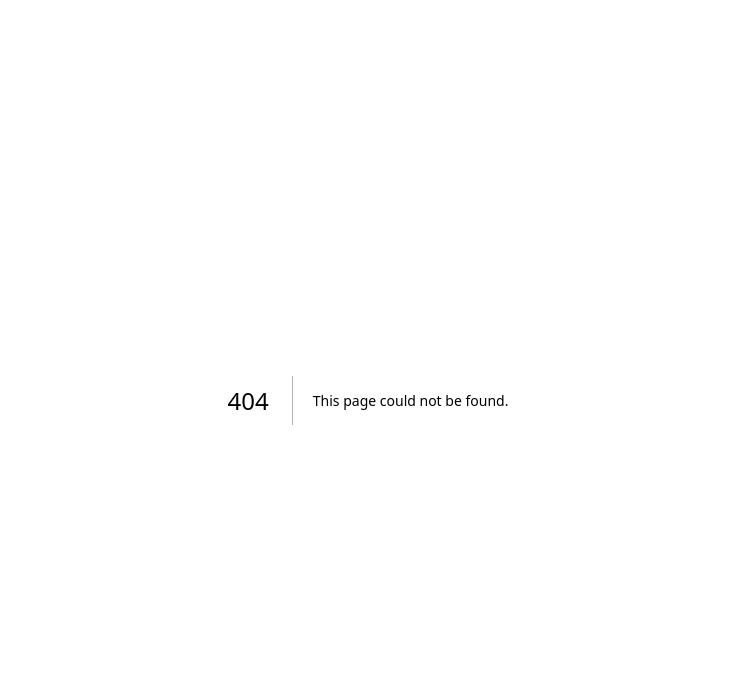
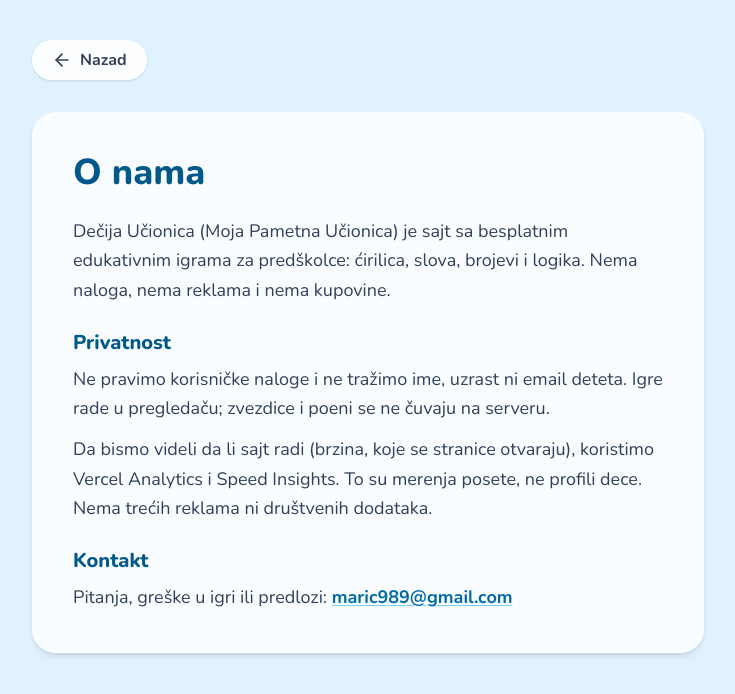
Before and after one commit to maric989/decija_igraonica, a Next.js app: page /o-nama in a window 1280 px wide. Before the commit this address had no page. Shown: the top 694 px of the page, without its empty margins (272-1007 px from the left). Built offline with nearby package versions, Linux system fonts and the light colour scheme.

Commit message:
o nama added

```diff
--- /dev/null
+++ b/app/o-nama/page.tsx
@@ -0,0 +1,83 @@
+import type { Metadata } from "next";
+import NazadLink from "@/components/NazadLink";
+import { CONTACT_EMAIL, SITE_NAME, SITE_NAME_ALT } from "@/lib/seo";
+
+const DESCRIPTION =
+  "Privatnost, kontakt i kako radi Dečija učionica — besplatne igre za predškolce, bez naloga i reklama.";
+
+export const metadata: Metadata = {
+  title: "O nama",
+  description: DESCRIPTION,
+  alternates: { canonical: "/o-nama" },
+  openGraph: {
+    title: "O nama",
+    description: DESCRIPTION,
+    url: "/o-nama",
+    siteName: SITE_NAME,
+    locale: "sr_RS",
+    type: "website",
+  },
+  twitter: {
+    card: "summary_large_image",
+    title: "O nama",
+    description: DESCRIPTION,
+  },
+};
+
+export default function ONamaPage() {
+  return (
+    <main className="flex min-h-screen w-full flex-col items-center bg-sky-100 px-6 py-10">
+      <div className="flex w-full max-w-2xl flex-col">
+        <div className="mb-8">
+          <NazadLink />
+        </div>
+
+        <article className="rounded-3xl border border-white/50 bg-white/80 p-6 shadow-md backdrop-blur-md sm:p-10">
+          <h1 className="mb-6 text-3xl font-extrabold text-sky-800 sm:text-4xl">
+            O nama
+          </h1>
+
+          <div className="space-y-6 text-base leading-relaxed text-slate-700 sm:text-lg">
+            <p>
+              {SITE_NAME} ({SITE_NAME_ALT}) je sajt sa besplatnim edukativnim
+              igrama za predškolce: ćirilica, slova, brojevi i logika. Nema
+              naloga, nema reklama i nema kupovine.
+            </p>
+
+            <section>
+              <h2 className="mb-2 text-xl font-extrabold text-sky-800">
+                Privatnost
+              </h2>
+              <p>
+                Ne pravimo korisničke naloge i ne tražimo ime, uzrast ni email
+                deteta. Igre rade u pregledaču; zvezdice i poeni se ne čuvaju na
+                serveru.
+              </p>
+              <p className="mt-3">
+                Da bismo videli da li sajt radi (brzina, koje se stranice
+                otvaraju), koristimo Vercel Analytics i Speed Insights. To su
+                merenja posete, ne profili dece. Nema trećih reklama ni
+                društvenih dodataka.
+              </p>
+            </section>
+
+            <section>
+              <h2 className="mb-2 text-xl font-extrabold text-sky-800">
+                Kontakt
+              </h2>
+              <p>
+                Pitanja, greške u igri ili predlozi:{" "}
+                <a
+                  href={`mailto:${CONTACT_EMAIL}`}
+                  className="font-bold text-sky-700 underline decoration-sky-300 underline-offset-2 hover:text-sky-900"
+                >
+                  {CONTACT_EMAIL}
+                </a>
+              </p>
+            </section>
+          </div>
+        </article>
+      </div>
+    </main>
+  );
+}
--- a/app/page.tsx
+++ b/app/page.tsx
@@ -121,6 +121,12 @@ export default function Home() {
           />
         </div>
 
+        <p className="mt-10 text-center text-sm font-semibold text-sky-800/50">
+          <Link href="/o-nama" className="hover:text-sky-800">
+            O nama
+          </Link>
+        </p>
+
       </div>
     </main>
   );
--- a/app/sitemap.ts
+++ b/app/sitemap.ts
@@ -11,6 +11,12 @@ export default function sitemap(): MetadataRoute.Sitemap {
       changeFrequency: "yearly",
       priority: 1,
     },
+    {
+      url: `${SITE_URL}/o-nama`,
+      lastModified: "2026-09-04",
+      changeFrequency: "yearly",
+      priority: 0.3,
+    },
     ...IGRE_SEO.map((igra) => ({
       url: `${SITE_URL}${igra.path}`,
       lastModified: igra.lastModified,
--- a/lib/seo.ts
+++ b/lib/seo.ts
@@ -6,6 +6,8 @@ export const SITE_NAME_ALT = "Moja Pametna Učionica";
 
 export const SITE_DESCRIPTION =
   "Dečija Učionica (Moja Pametna Učionica) — besplatne edukativne igre za predškolce: ćirilica, slova, brojevi i logika, bez naloga i reklama.";
+
+export const CONTACT_EMAIL = "maric989@gmail.com";
 
 export type IgraSeo = {
   path: string;
```
Also changed, not shown: 2 other files (tests, documents, lock files or other folders).
